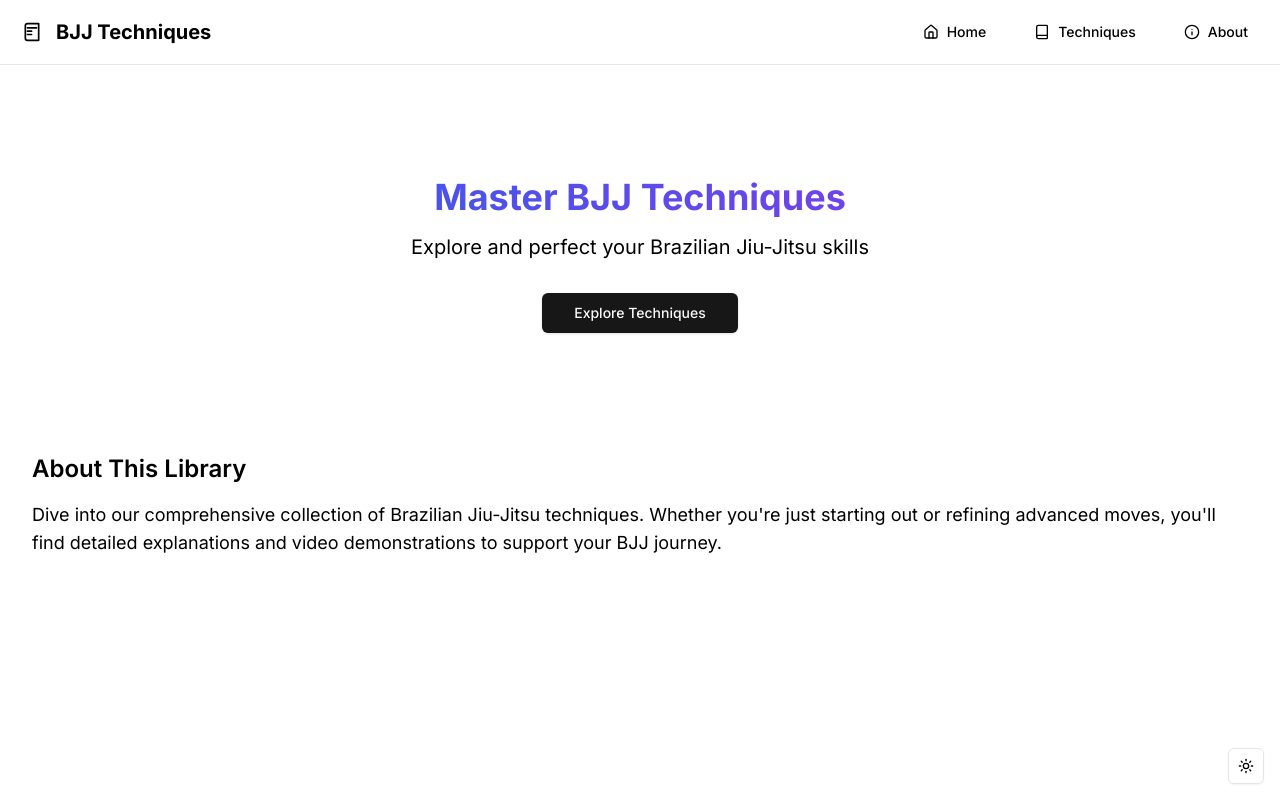
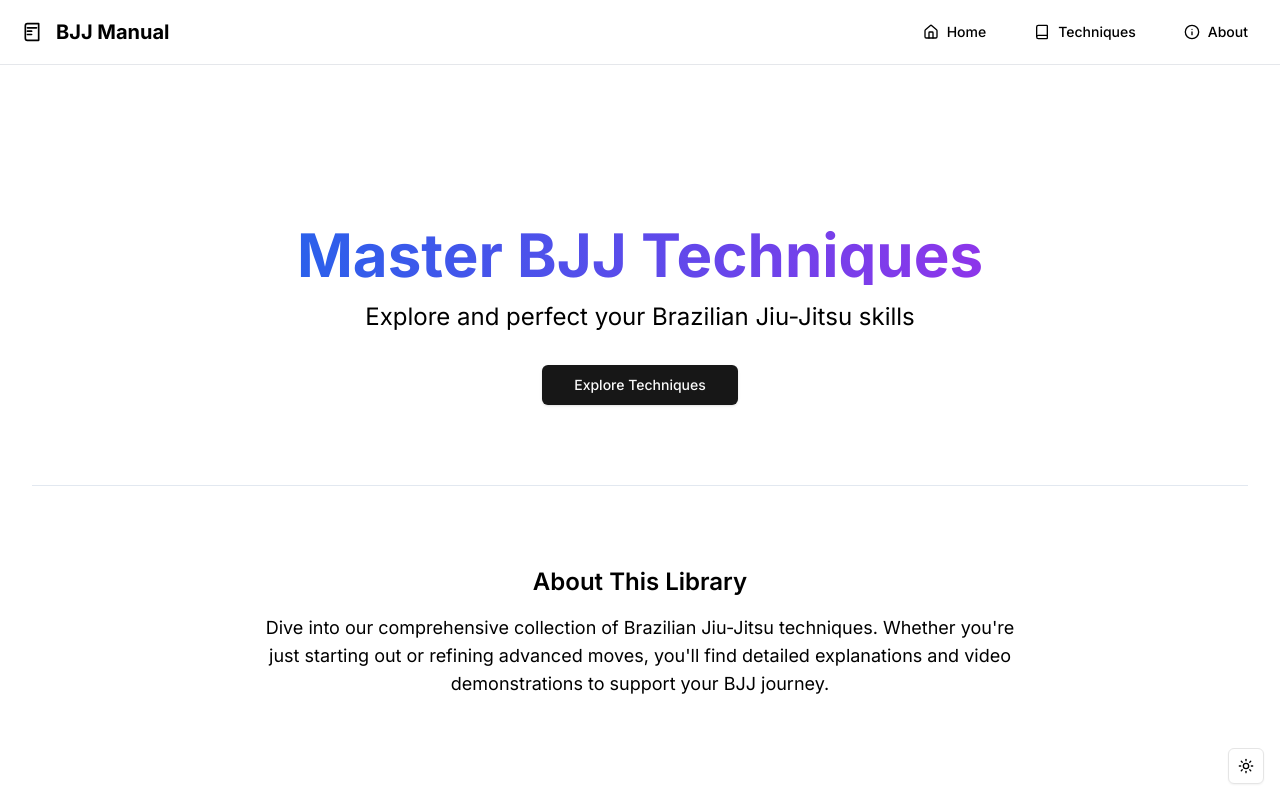
Before and after one commit to cesaralvrz/bjj-manual, a Next.js app: page / in a window 1280 px wide. Built offline with nearby package versions, Linux system fonts and the light colour scheme.

Commit message:
Apply styles

```diff
--- a/app/about/page.tsx
+++ b/app/about/page.tsx
@@ -2,8 +2,8 @@ import { Card, CardContent, CardDescription, CardHeader, CardTitle } from "@/com
 
 export default function About() {
   return (
-    <div className="container mx-auto px-4 py-8">
-      <h1 className="text-3xl font-bold mb-6">About BJJ Techniques Library</h1>
+    <div className="container mx-auto max-w-4xl px-4 py-8">
+      <h1 className="text-3xl font-bold mb-6">About BJJ Manual Library</h1>
       <Card>
         <CardHeader>
           <CardTitle>Our Mission</CardTitle>
@@ -15,14 +15,20 @@ export default function About() {
           </p>
           <p>
             This website was created to help BJJ enthusiasts learn, review, and perfect various techniques.
-            Whether you're a beginner looking to build a solid foundation or an advanced practitioner refining your skills,
-            you'll find valuable information and demonstrations here.
+            Whether you&rsquo;re a beginner looking to build a solid foundation or an advanced practitioner refining your skills,
+            you&rsquo;ll find valuable information and demonstrations here.
           </p>
           <p>
             Our collection of techniques is constantly growing, and we strive to provide clear explanations
             and high-quality video demonstrations for each technique. We hope this resource helps you on your
             BJJ journey and contributes to your growth as a martial artist.
           </p>
+          <p>
+          Special thanks to the Jiu Jitsu Circle and Mati for teaching us these techniques.
+          </p>
+          <p>
+            Created by <a href="https://cesaralvarez.dev/" className="underline text-purple-500">César Álvarez Llaneza</a>.
+          </p>
         </CardContent>
       </Card>
     </div>
--- a/app/components/navbar.tsx
+++ b/app/components/navbar.tsx
@@ -15,7 +15,7 @@ export function Navbar() {
               <path d="M6.5 15h5" />
             </svg>
           </span>
-          BJJ Techniques
+          BJJ Manual
         </Link>
         <ul className="flex space-x-4">
           <li>
--- a/app/page.tsx
+++ b/app/page.tsx
@@ -4,11 +4,12 @@ import Link from "next/link"
 export default function Home() {
   return (
     <div className="container mx-auto px-4">
-      <section className="py-20 text-center">
-        <h1 className="text-4xl font-bold mb-4 bg-gradient-to-r from-blue-600 to-purple-600 bg-clip-text text-transparent">
+      <section className="pt-32 pb-20 text-center">
+        <div className="max-w-3xl mx-auto">
+          <h1 className="text-6xl font-bold mb-4 bg-gradient-to-r from-blue-600 to-purple-600 bg-clip-text text-transparent">
             Master BJJ Techniques
           </h1>
-        <p className="text-xl mb-8 text-muted-foreground">
+          <p className="text-2xl mb-8 text-muted-foreground">
             Explore and perfect your Brazilian Jiu-Jitsu skills
           </p>
           <Button asChild size="lg">
@@ -16,12 +17,14 @@ export default function Home() {
               Explore Techniques
             </Link>
           </Button>
+        </div>
       </section>
-      <section className="py-10">
+      <hr className="border-slate-200 dark:border-slate-800"/>
+      <section className="py-20 mx-auto max-w-3xl text-center">
         <h2 className="text-2xl font-semibold mb-4">About This Library</h2>
         <p className="text-lg text-muted-foreground">
           Dive into our comprehensive collection of Brazilian Jiu-Jitsu techniques.
-          Whether you're just starting out or refining advanced moves, you'll find
+          Whether you&apos;re just starting out or refining advanced moves, you&apos;ll find
           detailed explanations and video demonstrations to support your BJJ journey.
         </p>
       </section>
--- a/app/techniques/page.tsx
+++ b/app/techniques/page.tsx
@@ -21,7 +21,7 @@ export default function Techniques() {
   return (
     <div className="container mx-auto px-4 py-8">
       <div className="flex justify-between items-center mb-6">
-        <h1 className="text-3xl font-bold">{uiTranslations[language].pageTitle}</h1>
+        <h1 className="text-3xl font-bold bg-gradient-to-r from-blue-600 to-purple-600 bg-clip-text text-transparent">{uiTranslations[language].pageTitle}</h1>
         <Button
           variant="outline"
           size="icon"
--- a/components/navbar.tsx
+++ b/components/navbar.tsx
@@ -1,5 +1,4 @@
 import { Button } from "@/components/ui/button"
-import { ThemeToggle } from "@/components/theme-toggle"
 import { Globe } from "lucide-react"
 import { useLanguage } from "@/app/contexts/language-context"
 
@@ -20,7 +19,6 @@ export function Navbar() {
           >
             <Globe className="h-4 w-4" />
           </Button>
-          <ThemeToggle />
         </div>
       </div>
     </nav>
```
Lines whose indentation alone changed are shown as unchanged.
